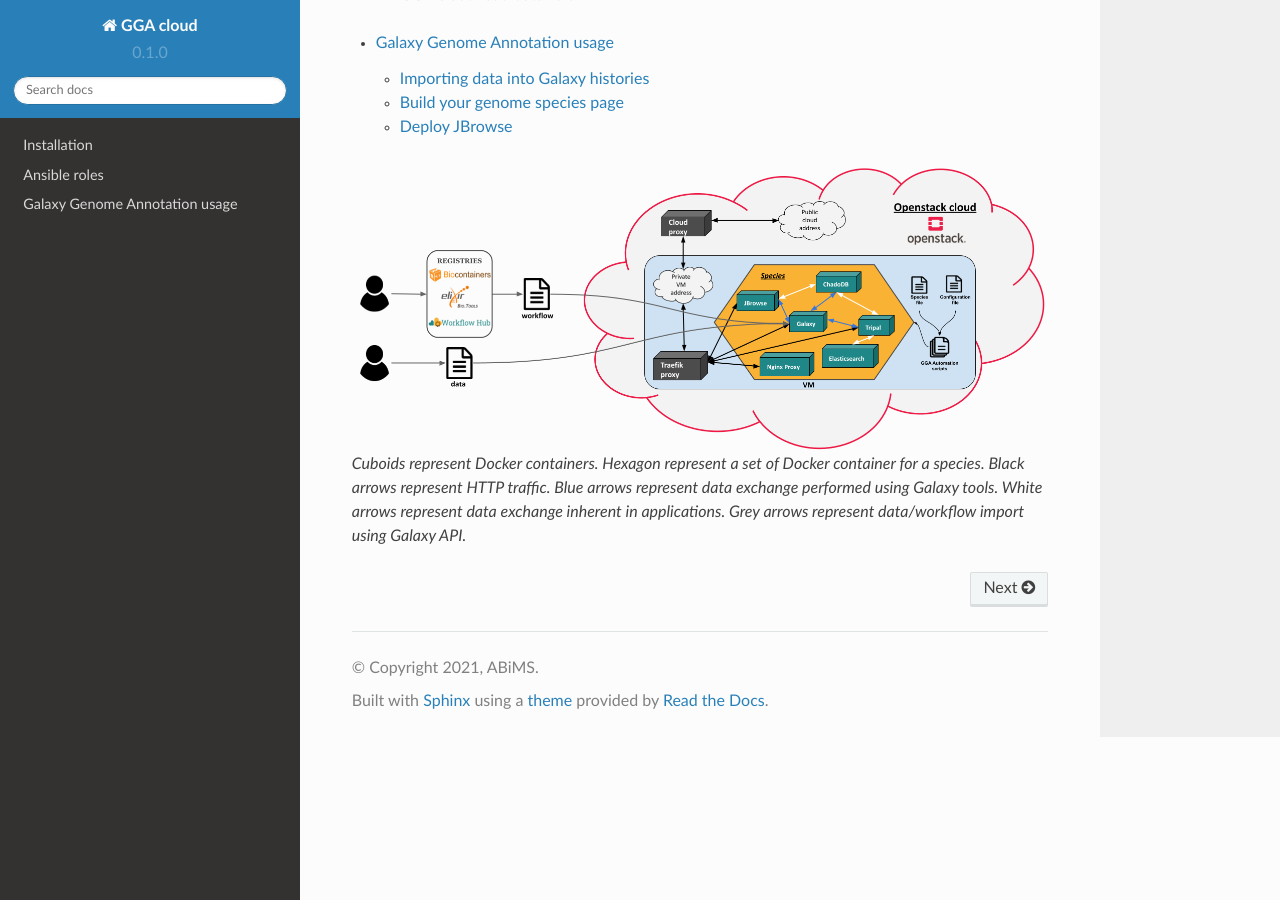
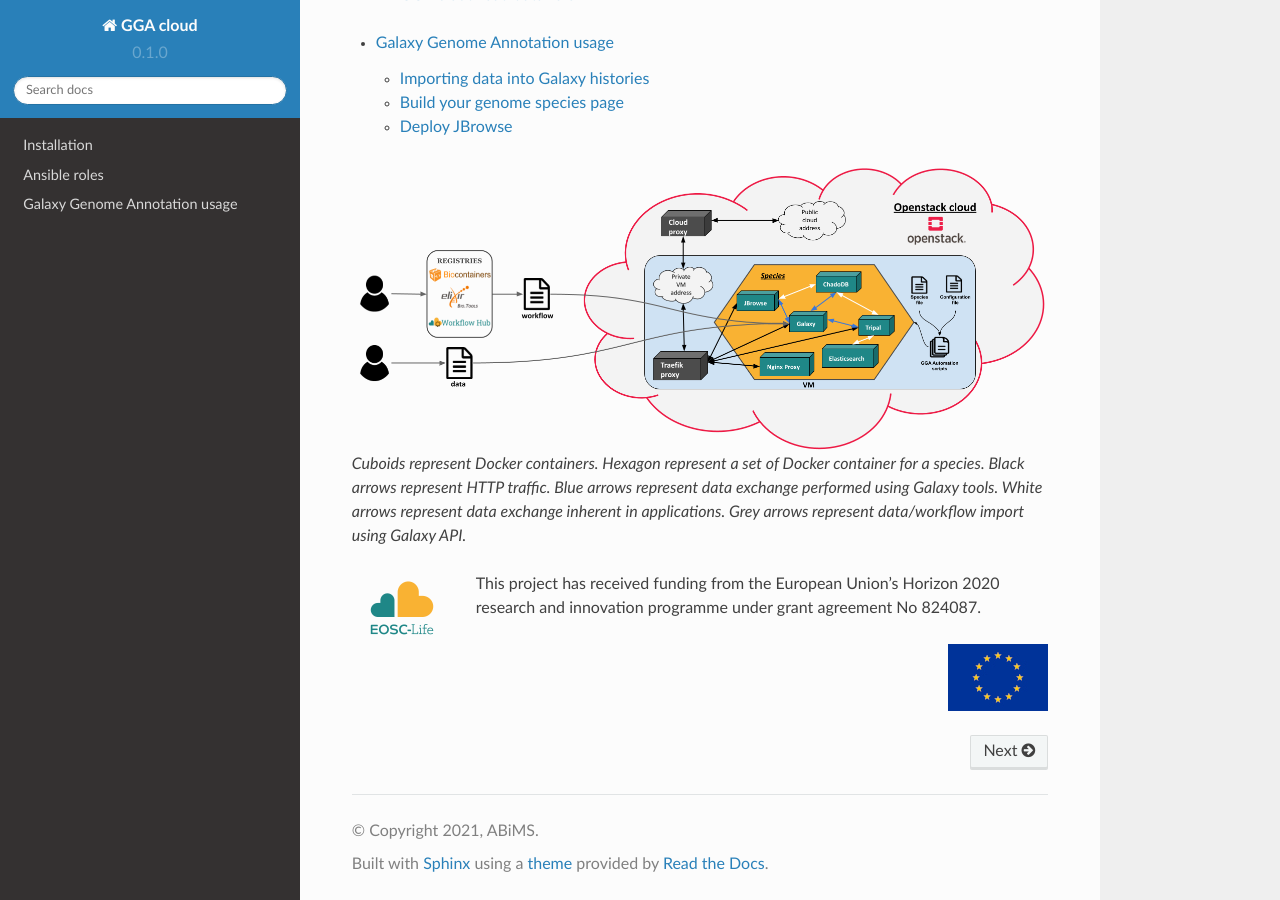
Before and after one commit to abims-sbr/GGA_Cloud, a Sphinx documentation site: the page built from docs/source/index.rst, in a window 1280 px wide and 900 px high, scrolled down 777 px. Built offline with Sphinx 7.4.7 and the Read the Docs theme 2.0.0, drawn with Linux system fonts in a browser that asks for light colours.

Commit message:
Add eosc acknowledgements and logo

```diff
--- a/docs/source/index.rst
+++ b/docs/source/index.rst
@@ -33,3 +33,11 @@
 .. figure:: https://raw.githubusercontent.com/abims-sbr/GGA_Cloud/master/static/images/gga_cloud.png
 
    *Cuboids represent Docker containers. Hexagon represent a set of Docker container for a species. Black arrows represent HTTP traffic. Blue arrows represent data exchange performed using Galaxy tools. White arrows represent data exchange inherent in applications. Grey arrows represent data/workflow import using Galaxy API.*
+
+.. image:: https://github.com/abims-sbr/GGA_Cloud/blob/master/static/images/eosclogo.png
+   :align: left
+
+This project has received funding from the European Union’s Horizon 2020 research and innovation programme under grant agreement No 824087.
+
+.. image:: https://github.com/abims-sbr/GGA_Cloud/blob/master/static/images/eu_flag.jpg
+   :align: right
```
Also changed, not shown: README.rst (+8 -0 lines), static/images/eosclogo.png (added), static/images/eu_flag.jpg (added), 1 other file.
